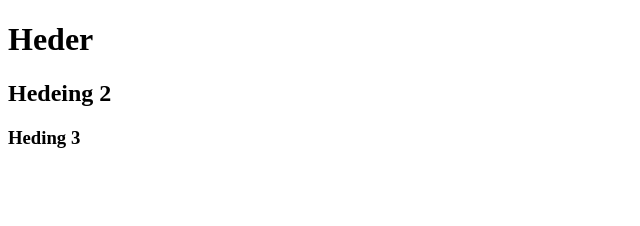
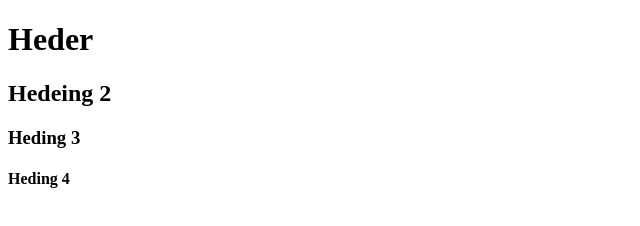
Before and after one commit to tapuhossain/Web-development2025, a plain HTML site: page index.html in a window 1280 px wide. Shown: the full height of the page, 0-640 px from the left. Drawn offline with Linux system fonts and the light colour scheme.

Commit message:
heding 4

```diff
--- a/index.html
+++ b/index.html
@@ -9,6 +9,7 @@
     <h1>Heder</h1>
     <h2>Hedeing 2</h2>
     <h3>Heding 3</h3>
+    <h4>Heding 4</h4>
 
 </body>
 </html>
```
